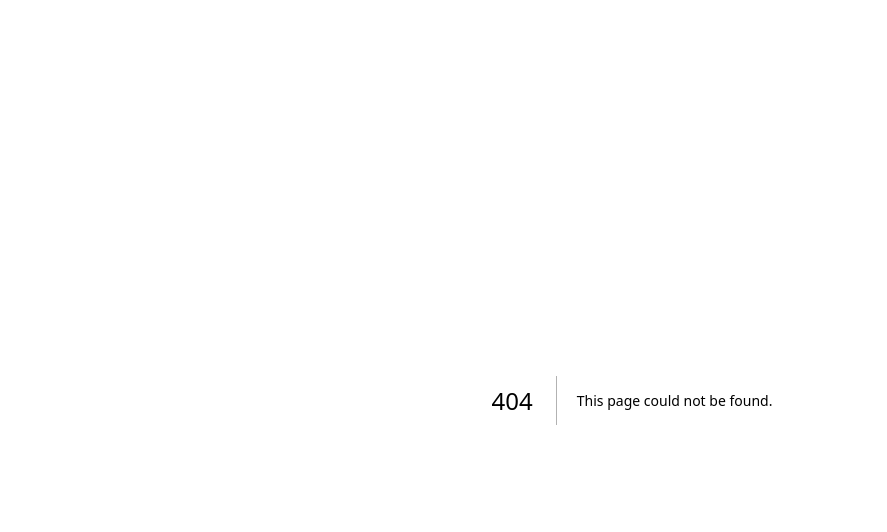
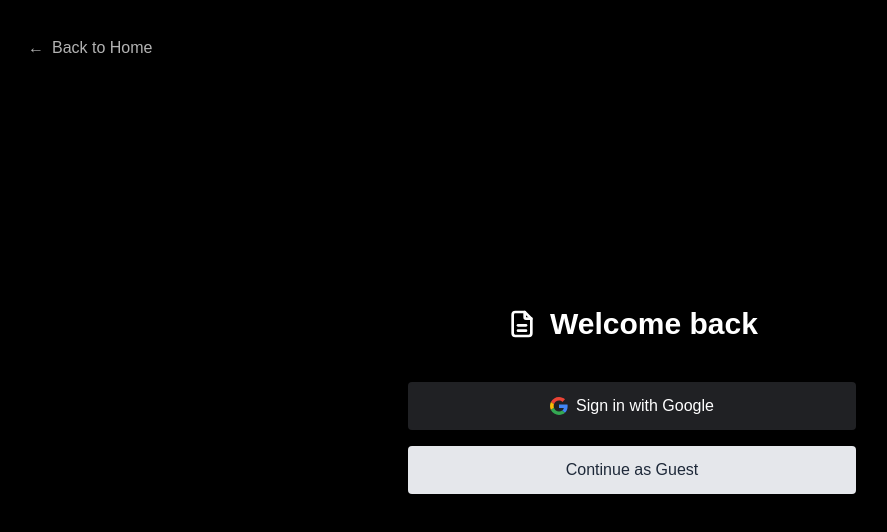
Before and after one commit to JoanDuran12/ResumeRight, a Next.js app: page /login in a window 1280 px wide. Before the commit this address had no page. Shown: the top 532 px of the page, without its empty margins (8-895 px from the left). Built offline with nearby package versions, Linux system fonts and the light colour scheme.

Commit message:
Implement Firebase authentication system
- Add Firebase configuration and initialization
- Create authentication service with Google sign-in
- Build login page with redirect-based auth flow
- Fix reference links across components
- Set up proper routing for auth redirects

```diff
--- a/package.json
+++ b/package.json
@@ -11,9 +11,11 @@
   "dependencies": {
     "@fontsource-variable/onest": "^5.2.5",
     "@tabler/icons-react": "^3.31.0",
+    "firebase": "^11.4.0",
     "next": "15.2.1",
     "react": "^19.0.0",
-    "react-dom": "^19.0.0"
+    "react-dom": "^19.0.0",
+    "react-firebase-hooks": "^5.1.1"
   },
   "devDependencies": {
     "@eslint/eslintrc": "^3",
--- a/src/app/components/Component.tsx
+++ b/src/app/components/Component.tsx
@@ -17,7 +17,7 @@ function Component() {
           <div className="flex flex-col gap-2 min-[400px]:flex-row">
             <a
               className="bg-white text-black items-center inline-flex justify-center gap-2 text-sm font-medium hover:underline underline-offset-4 h-11 rounded-md px-8"
-              href=""
+              href="#GetStartedRightNow"
             >
               Get Started Right Now
               <IconCaretRight stroke={2} />
--- a/src/app/components/Features.tsx
+++ b/src/app/components/Features.tsx
@@ -1,10 +1,4 @@
-import { IconAi } from "@tabler/icons-react";
-import { IconFileDescription } from '@tabler/icons-react';
-import { IconBolt } from '@tabler/icons-react';
-import { IconStack } from '@tabler/icons-react';
-import { IconNotification } from '@tabler/icons-react';
-import { IconStar } from '@tabler/icons-react';
-import { IconChecks } from '@tabler/icons-react';
+import { IconFileDescription, IconBolt, IconStack, IconNotification, IconStar, IconChecks } from '@tabler/icons-react';
 
 const FeaturesItems = [
   {
@@ -50,7 +44,7 @@ function Features() {
     <section className="w-full py-12 px-24 md:py-12 lg:py-24 xl:py-32">
       <div className="container px-4 md:px-6">
         <div className="flex flex-col items-center justify-center space-y-4 text-center">
-          <div class=" bg-black text-white rounded-lg px-4 py-2 text-sm">
+          <div className=" bg-black text-white rounded-lg px-4 py-2 text-sm">
             Features
           </div>
           <h2 className="text-3xl font-bold md:text-4xl">
--- a/src/app/components/Header.tsx
+++ b/src/app/components/Header.tsx
@@ -1,4 +1,5 @@
 import { IconFileDescription } from "@tabler/icons-react";
+import Link from "next/link";
 
 const navItems = [
   {
@@ -38,18 +39,21 @@ function Header() {
           ))}
         </nav>
         <div className="flex items-center gap-4">
-          <a
+          <Link
+            href="/login"
             className="text-sm font-medium hover:underline underline-offset-4 hidden sm:inline-flex"
-            href="#login"
+            target="_blank"
           >
             Log In
-          </a>
-          <a
-            className="border bg-black text-white px-3 py-2 rounded-md text-sm hover:underline underline-offset-4"
-            href=""
-          >
+          </Link>
+
+          <div className="border bg-black text-white px-3 py-2 rounded-md text-sm hover:underline underline-offset-4">
+            <a
+              href="#GetStarted"
+            >
             Get Started
-          </a>
+            </a>
+          </div>
         </div>
       </div>
     </header>
--- /dev/null
+++ b/src/app/components/Login.tsx
@@ -0,0 +1,61 @@
+'use client';
+
+import { IconFileDescription } from "@tabler/icons-react";
+import Link from "next/link";
+import { signInWithGoogle } from "../firebase/config";
+
+export default function Login() {
+    return (
+        <div className="flex flex-col items-center justify-center min-h-screen bg-black text-white p-4">
+            {/* Back button positioned top left */}
+            <div className="absolute top-4 left-4 m-5">
+                <Link href="/">
+                    <button className="text-white/70 hover:text-white flex items-center gap-2">
+                        <span>←</span> Back to Home
+                    </button>
+                </Link>
+            </div>
+
+            <div className="w-full max-w-md">
+                <div className="flex flex-col items-center space-y-10">
+                    <div className="flex items-center justify-center">
+                        <IconFileDescription stroke={2} className="size-8 mr-3" />
+                        <h1 className="text-3xl font-bold">Welcome back</h1>
+                    </div>
+
+                    <div className="w-full space-y-4">
+                        {/* Google Sign In Button */}
+                        <button
+                            className="flex items-center justify-center gap-2 w-full bg-[#202124] hover:bg-[#303134] text-white py-3 px-4 rounded transition-colors"
+                            onClick={async () => {
+                                try {
+                                    await signInWithGoogle();
+                                    console.log("Google sign-in clicked");
+                                } catch (error) {
+                                    console.error("Google sign-in failed:", error);
+                                }
+                            }}
+                        >
+                            <svg width="18" height="18" xmlns="http://www.w3.org/2000/svg" viewBox="0 0 48 48">
+                                <path fill="#EA4335" d="M24 9.5c3.54 0 6.71 1.22 9.21 3.6l6.85-6.85C35.9 2.38 30.47 0 24 0 14.62 0 6.51 5.38 2.56 13.22l7.98 6.19C12.43 13.72 17.74 9.5 24 9.5z"/>
+                                <path fill="#4285F4" d="M46.98 24.55c0-1.57-.15-3.09-.38-4.55H24v9.02h12.94c-.58 2.96-2.26 5.48-4.78 7.18l7.73 6c4.51-4.18 7.09-10.36 7.09-17.65z"/>
+                                <path fill="#FBBC05" d="M10.53 28.59c-.48-1.45-.76-2.99-.76-4.59s.27-3.14.76-4.59l-7.98-6.19C.92 16.46 0 20.12 0 24c0 3.88.92 7.54 2.56 10.78l7.97-6.19z"/>
+                                <path fill="#34A853" d="M24 48c6.48 0 11.93-2.13 15.89-5.81l-7.73-6c-2.15 1.45-4.92 2.3-8.16 2.3-6.26 0-11.57-4.22-13.47-9.91l-7.98 6.19C6.51 42.62 14.62 48 24 48z"/>
+                                <path fill="none" d="M0 0h48v48H0z"/>
+                            </svg>
+                            Sign in with Google
+                        </button>
+
+                        {/* Guest Button */}
+                        <button
+                            className="w-full bg-gray-200 hover:bg-gray-300 text-gray-800 py-3 px-4 rounded transition-colors"
+                            onClick={() => console.log("Continue as guest clicked")}
+                        >
+                            Continue as Guest
+                        </button>
+                    </div>
+                </div>
+            </div>
+        </div>
+    );
+}
--- a/src/app/components/Main.tsx
+++ b/src/app/components/Main.tsx
@@ -1,5 +1,4 @@
-import { IconCaretRight } from "@tabler/icons-react";
-import { IconDots } from "@tabler/icons-react";
+import { IconCaretRight, IconDots } from "@tabler/icons-react";
 
 function Main() {
   return (
@@ -18,13 +17,10 @@ function Main() {
               </p>
             </div>
             <div className="flex flex-col gap-2 min-[400px]:flex-row ">
-              <a
-                className="bg-black text-white items-center inline-flex justify-center gap-2 text-sm font-medium hover:underline underline-offset-4 h-11 rounded-md px-8"
-                href=""
-              >
-                Build Your Resume
-                <IconCaretRight stroke={2} />
-              </a>
+            <span className="bg-black text-white items-center inline-flex justify-center gap-2 text-sm font-medium hover:underline underline-offset-4 h-11 rounded-md px-8">
+              Build Your Resume
+              <IconCaretRight stroke={2} />
+            </span>
             </div>
             <div className="flex items-center gap-2 text-sm">
               <IconDots stroke={2} />
--- /dev/null
+++ b/src/app/firebase/config.ts
@@ -0,0 +1,35 @@
+import firebase from 'firebase/compat/app';
+import 'firebase/compat/auth';
+import 'firebase/compat/firestore';
+
+const firebaseConfig = {
+    apiKey: "AIzaSyCWUVqyD_oEOeQ8TLM21WQiM5cR-nmSi30",
+    authDomain: "resumeright-7b242.firebaseapp.com",
+    projectId: "resumeright-7b242",
+    storageBucket: "resumeright-7b242.firebasestorage.app",
+    messagingSenderId: "996099157912",
+    appId: "1:996099157912:web:ead704a9f6a1bea23ec5ed",
+    measurementId: "G-8TB2SRZLCH"
+}
+
+if (typeof window !== 'undefined') {
+    if (!firebase.apps.length) {
+        firebase.initializeApp(firebaseConfig);
+    }
+}
+
+export const auth = typeof window !== 'undefined' ? firebase.auth() : null;
+
+const provider = typeof window !== 'undefined' ? new firebase.auth.GoogleAuthProvider() : null;
+if (provider) {
+    provider.setCustomParameters({ prompt: 'select_account' });
+}
+
+export const signInWithGoogle = () => {
+    if (auth && provider) {
+        return auth.signInWithRedirect(provider);
+    }
+    throw new Error('Firebase auth not initialized');
+};
+
+export default firebase;
--- /dev/null
+++ b/src/app/login/page.tsx
@@ -0,0 +1,7 @@
+import Login from "../components/Login";
+
+export default function LoginPage() {
+    return (
+        <Login />
+    );
+}
```
Also changed, not shown: 1 other file (tests, documents, lock files or other folders).
